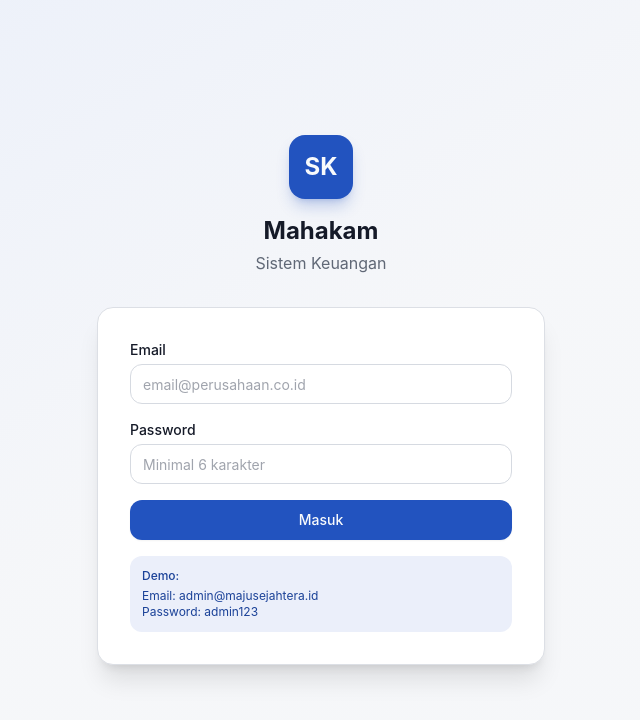
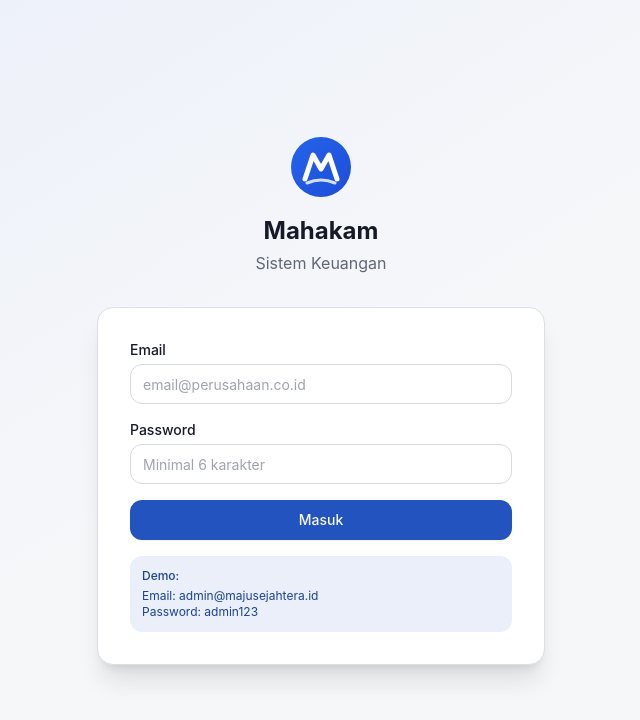
Before and after one commit to dedysutanto/mahakam, a React (Vite) app in the folder frontend/: page /login in a window 1280 px wide. Shown: the top 720 px of the page, without its empty margins (319-959 px from the left). Built offline with nearby package versions, Linux system fonts and the light colour scheme.

Commit message:
feat: add Mahakam logo with open design
- SVG logo with abstract M shape (mountains/river)
- Blue gradient (#2563EB to #1D4ED8)
- Favicon for browser tab
- Updated Login page and sidebar to use logo

```diff
--- a/frontend/index.html
+++ b/frontend/index.html
@@ -2,7 +2,7 @@
 <html lang="id">
   <head>
     <meta charset="UTF-8" />
-    <link rel="icon" type="image/svg+xml" href="/vite.svg" />
+    <link rel="icon" type="image/svg+xml" href="/favicon.svg" />
     <meta name="viewport" content="width=device-width, initial-scale=1.0" />
     <title>Mahakam - Sistem Keuangan</title>
     <meta name="description" content="Mahakam — Manajemen Buku Besar, Faktur, Pengeluaran, Pembelian, Produk, dan Laporan Keuangan" />
--- a/frontend/src/components/Layout.tsx
+++ b/frontend/src/components/Layout.tsx
@@ -126,9 +126,7 @@ export default function Layout({ children }: { children: React.ReactNode }) {
             />
           )}
           {(!tenantData?.id || logoState === 'failed') && (
-            <div className="w-9 h-9 bg-primary rounded-lg items-center justify-center flex-shrink-0 flex">
-              <span className="text-primary-foreground font-bold text-sm">SK</span>
-            </div>
+            <img src="/favicon.svg" alt="Mahakam" className="w-9 h-9 flex-shrink-0" />
           )}
           {(!collapsed || mobileOpen) && (
             <div className="min-w-0 flex-1">
--- a/frontend/src/pages/Login.tsx
+++ b/frontend/src/pages/Login.tsx
@@ -22,9 +22,7 @@ export default function Login() {
       <div className="w-full max-w-md">
         {/* Logo */}
         <div className="text-center mb-8">
-          <div className="w-16 h-16 bg-primary rounded-2xl flex items-center justify-center mx-auto mb-4 shadow-lg shadow-primary/25">
-            <span className="text-primary-foreground font-bold text-2xl">SK</span>
-          </div>
+          <img src="/favicon.svg" alt="Mahakam" className="w-16 h-16 mx-auto mb-4" />
           <h1 className="text-2xl font-bold text-foreground">Mahakam</h1>
           <p className="text-muted-foreground mt-1">Sistem Keuangan</p>
         </div>
```
Also changed, not shown: frontend/public/favicon.svg (added), 1 other file (tests, documents, lock files or other folders).
